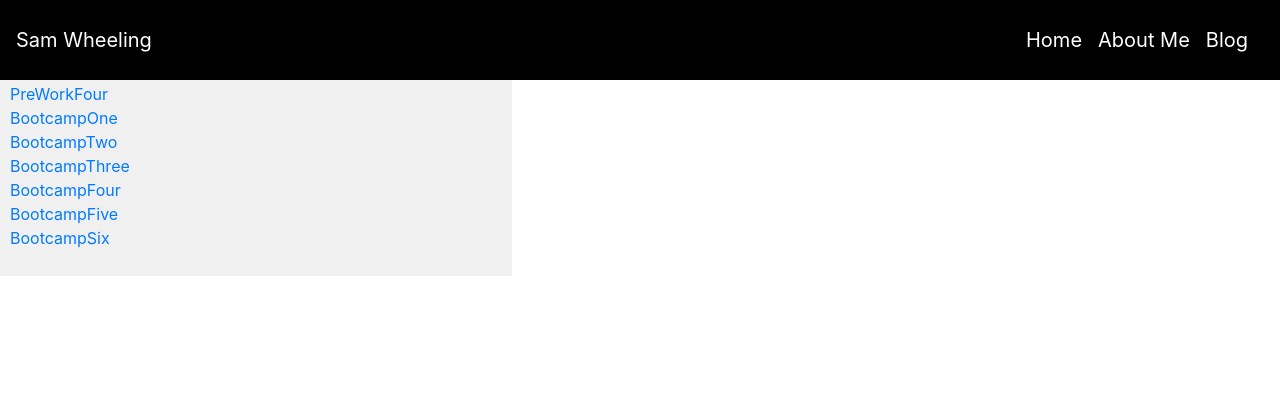
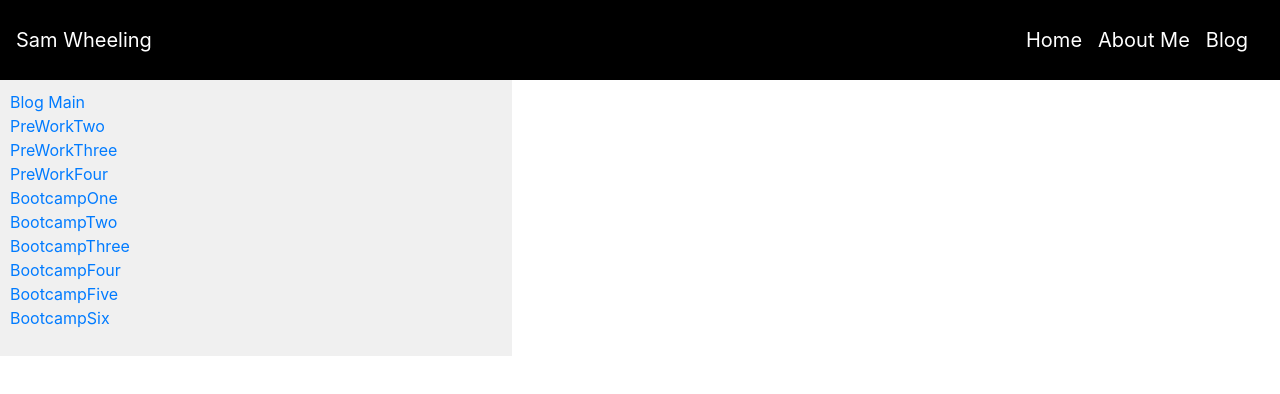
Before and after one commit to anchormansam/newblog, a React (Create React App) app: page /blog in a window 1280 px wide. Shown: the top 394 px of the page. Built offline with nearby package versions, Linux system fonts and the light colour scheme.

Commit message:
updated site and ready to merge to master

```diff
--- a/src/Components/Navbar/BlogMenu.js
+++ b/src/Components/Navbar/BlogMenu.js
@@ -1,6 +1,7 @@
 import React from "react";
 import { BrowserRouter as Router, Switch, Route, Link } from "react-router-dom";
 import data from "../DataJSON/data.json";
+import "./BlogMenu.scss";
 
 const preWorkTwo = data.PreWorkTwo;
 const preWorkThree = data.PreWorkThree;
@@ -53,13 +54,14 @@ const routes = posts.map((item, idx) => {
 export default function BlogMenu() {
   return (
     <Router>
-      <div style={{ display: "flex" }}>
+      <div style={{ display: "flex" }} class="sideMenu">
         <div
           style={{
             padding: "10px",
             width: "40%",
             background: "#f0f0f0"
           }}
+          class="menuTitle"
         >
           <ul style={{ listStyleType: "none", padding: 0 }}>
             <li>
--- /dev/null
+++ b/src/Components/Navbar/BlogMenu.scss
@@ -0,0 +1,7 @@
+.sideMenu{
+    transform: translateY(80px);
+}
+
+.menuTitle{
+    width: auto;
+}
```
